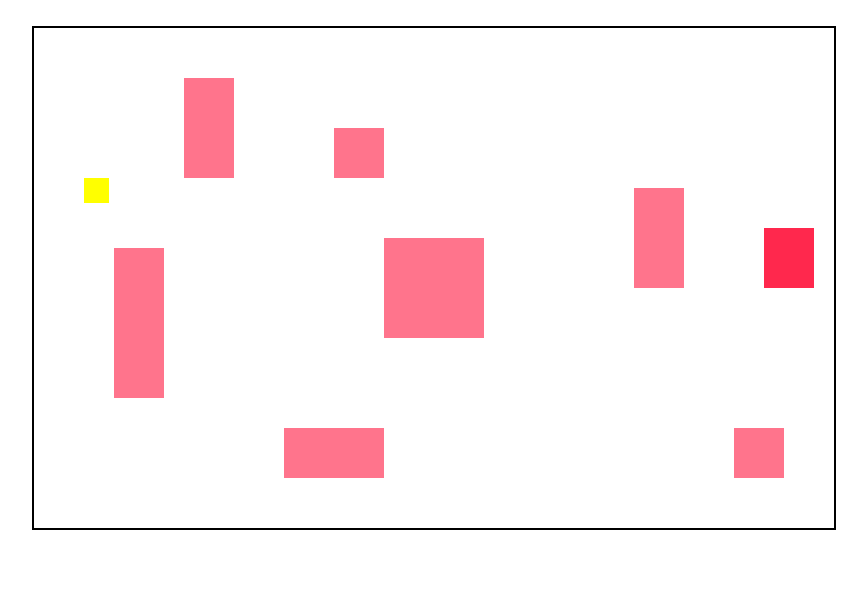
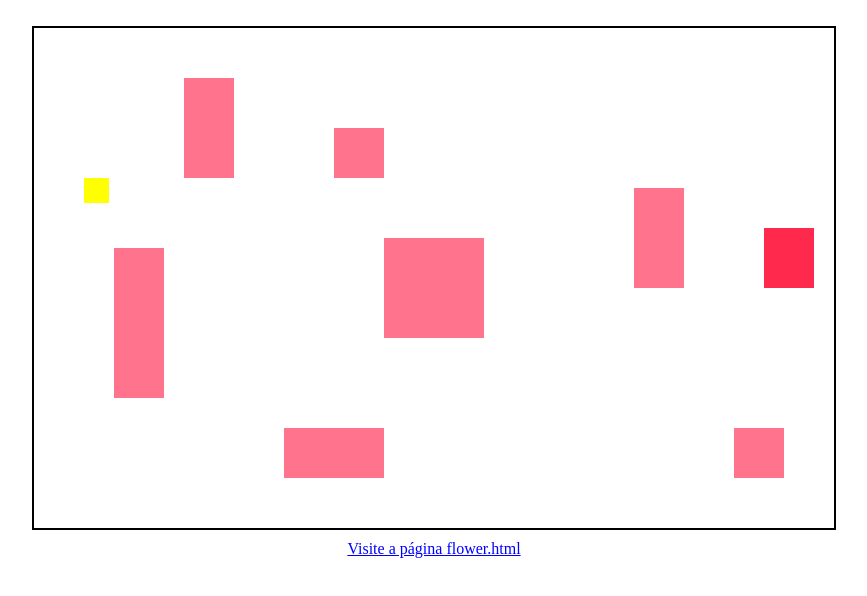
Before and after one commit to I-Freire/testre, a plain HTML site: page may/game.html in a window 1280 px wide. Shown: the whole page, without its empty margins (206-1073 px from the left). Drawn offline with Linux system fonts and the light colour scheme.

Commit message:
Update game.html

```diff
--- a/may/game.html
+++ b/may/game.html
@@ -21,6 +21,8 @@
 <body>
 
       <canvas id="gameCanvas" width="800" height="500"></canvas>
+    <a href="flower.html" style="display: block; text-align: center; margin-top: 10px; color: blue; text-decoration: underline;">Visite a página flower.html</a>
+
 
 
     <script>
```
